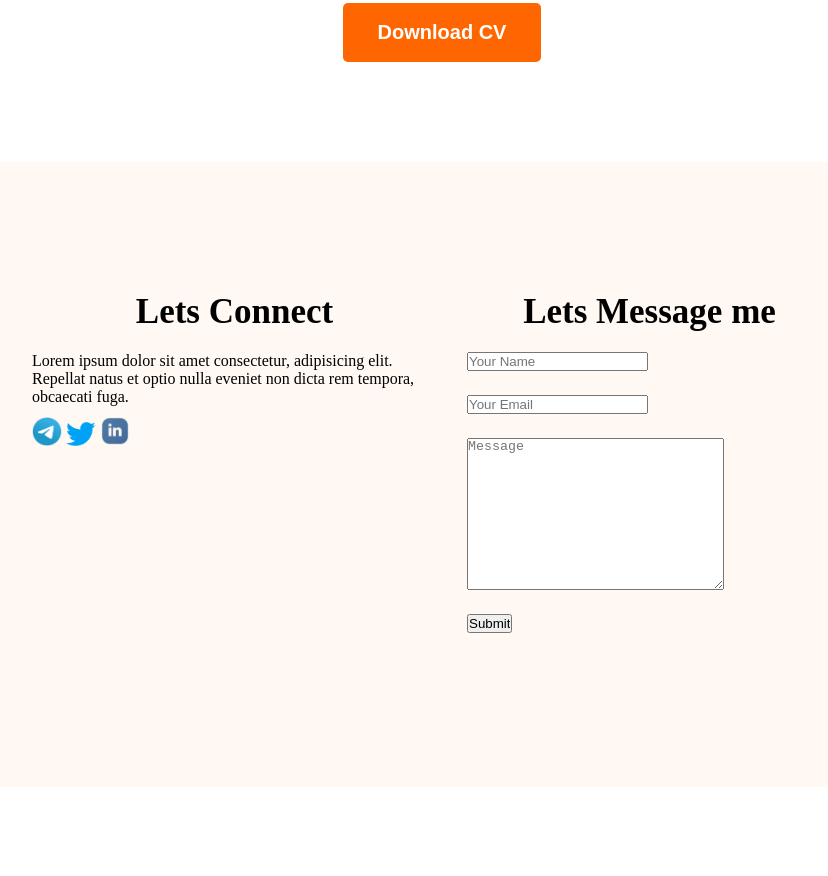
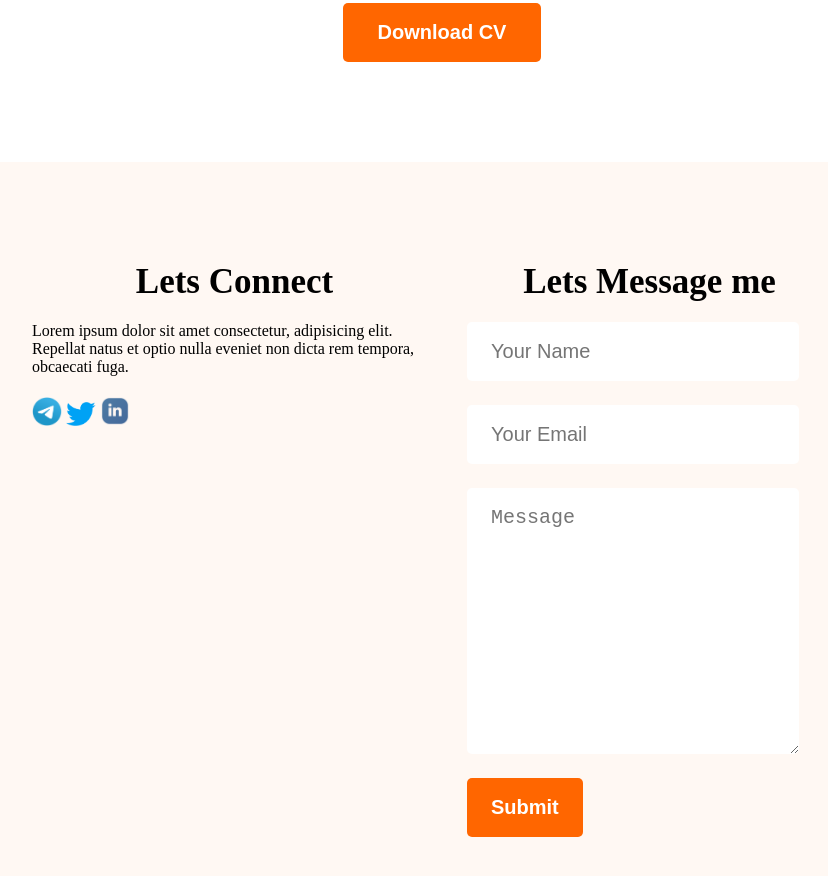
Before and after one commit to sajid3366/web-portfolio, a plain HTML site: page index.html in a window 1280 px wide. Shown: the part 2651-3527 px from the top of the page, without its empty margins (198-1026 px from the left). Before the commit the page ends 3438 px from the top, so only its background shows below. Drawn offline with Linux system fonts and the light colour scheme.

Commit message:
footer section complete

```diff
--- a/index.html
+++ b/index.html
@@ -208,7 +208,7 @@
                 <input type="text" placeholder="Your Name" name="" id="">
                 <input type="email" placeholder="Your Email" name="" id="">
                 <textarea placeholder="Message" name="" id="" cols="30" rows="10"></textarea>
-                <input type="submit" value="Submit">
+                <input class="btn-primary" type="submit" value="Submit">
             </form>
         </div>
 
--- a/styles/style.css
+++ b/styles/style.css
@@ -192,8 +192,9 @@ main section{
 footer{
     display: flex;
     background-color: #FFF8F3;
-    padding: 130px 230px ;
+    padding: 100px 230px ;
     margin-top: 100px;
+
     gap: 10px;
 }
 .footer-column{
@@ -202,15 +203,19 @@ footer{
 
 .social-links img{
     width: 30px;
-    margin: 10px 0;
+    margin: 20px 0;
 }
 
 .contact-form input, textarea{
     display: block;
     margin-bottom: 24px;
     margin-left: 20px;
+    padding: 18px 24px;
+    font-size: 20px;
+    border-radius: 5px;
+    border: 0;
 }
 .contact-form input[type="text"],input[type="email"],
 textarea{
-
+    width: 70%;
 }
```
